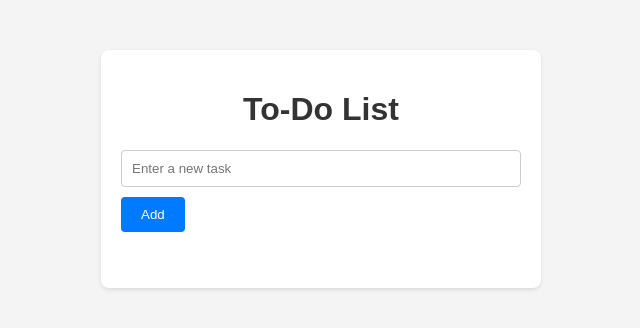
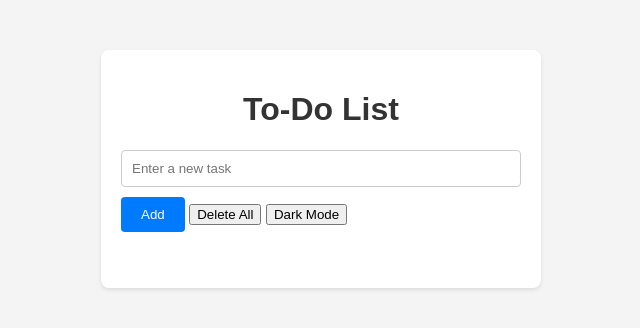
Before and after one commit to taylortoast/open-ai-agent-playground, a plain HTML site: page index.html in a window 1280 px wide. Shown: the whole page, without its empty margins (319-959 px from the left). Drawn offline with Linux system fonts and the light colour scheme.

Commit message:
Enhance index.html for advanced To-Do List features
Refactor layout by grouping input and actions into a control bar and add Delete All and Dark Mode buttons.

```diff
--- a/index.html
+++ b/index.html
@@ -10,10 +10,17 @@
 <body>
     <div class="container">
         <h1>To‑Do List</h1>
-        <!-- Input field for new to‑do items -->
-        <input type="text" id="todo-input" placeholder="Enter a new task">
-        <!-- Button to add the new to‑do -->
-        <button id="add-btn">Add</button>
+        <!-- Controls for adding tasks and managing the list -->
+        <div class="controls">
+            <!-- Input field for new to‑do items -->
+            <input type="text" id="todo-input" placeholder="Enter a new task" aria-label="New task">
+            <!-- Button to add the new to‑do -->
+            <button id="add-btn">Add</button>
+            <!-- Button to delete all tasks -->
+            <button id="delete-all-btn">Delete All</button>
+            <!-- Dark mode toggle button -->
+            <button id="dark-mode-toggle">Dark Mode</button>
+        </div>
         <!-- Unordered list that will hold the to‑do items -->
         <ul id="todo-list"></ul>
     </div>
```
